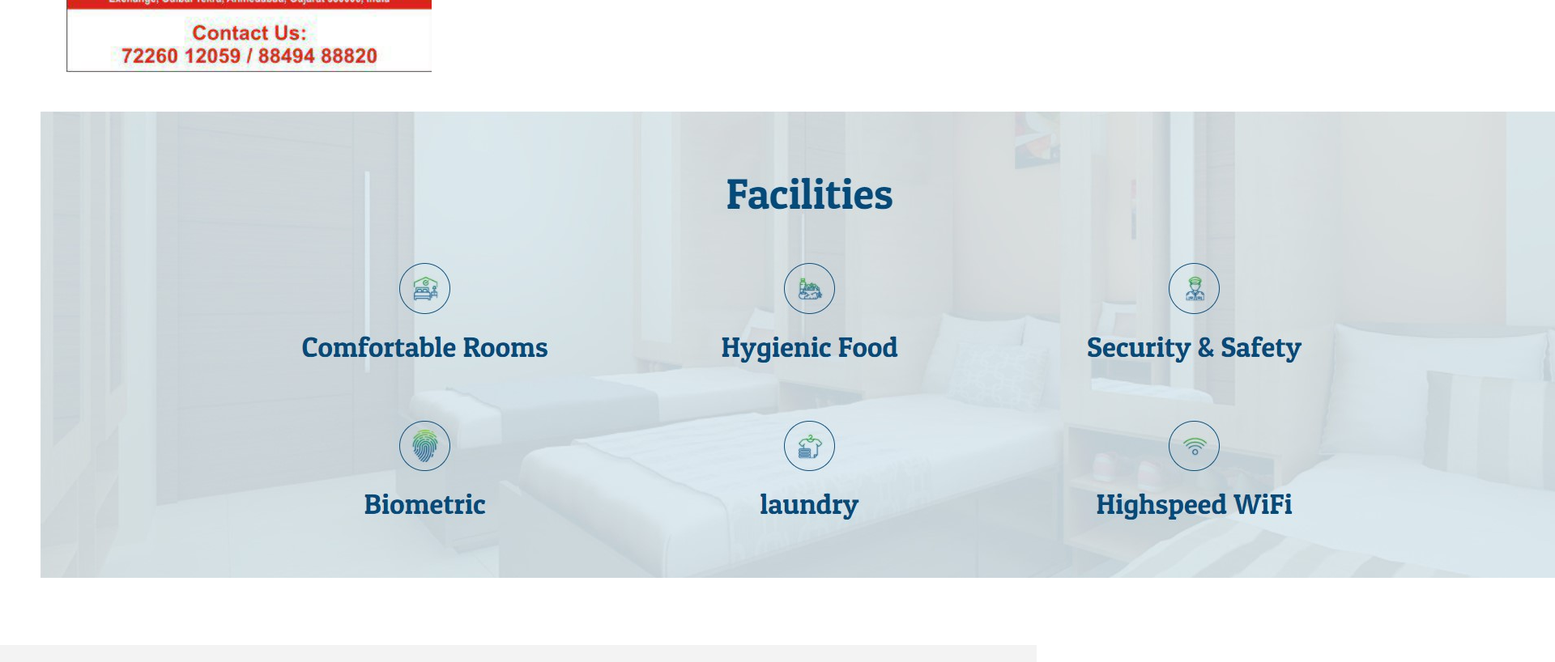
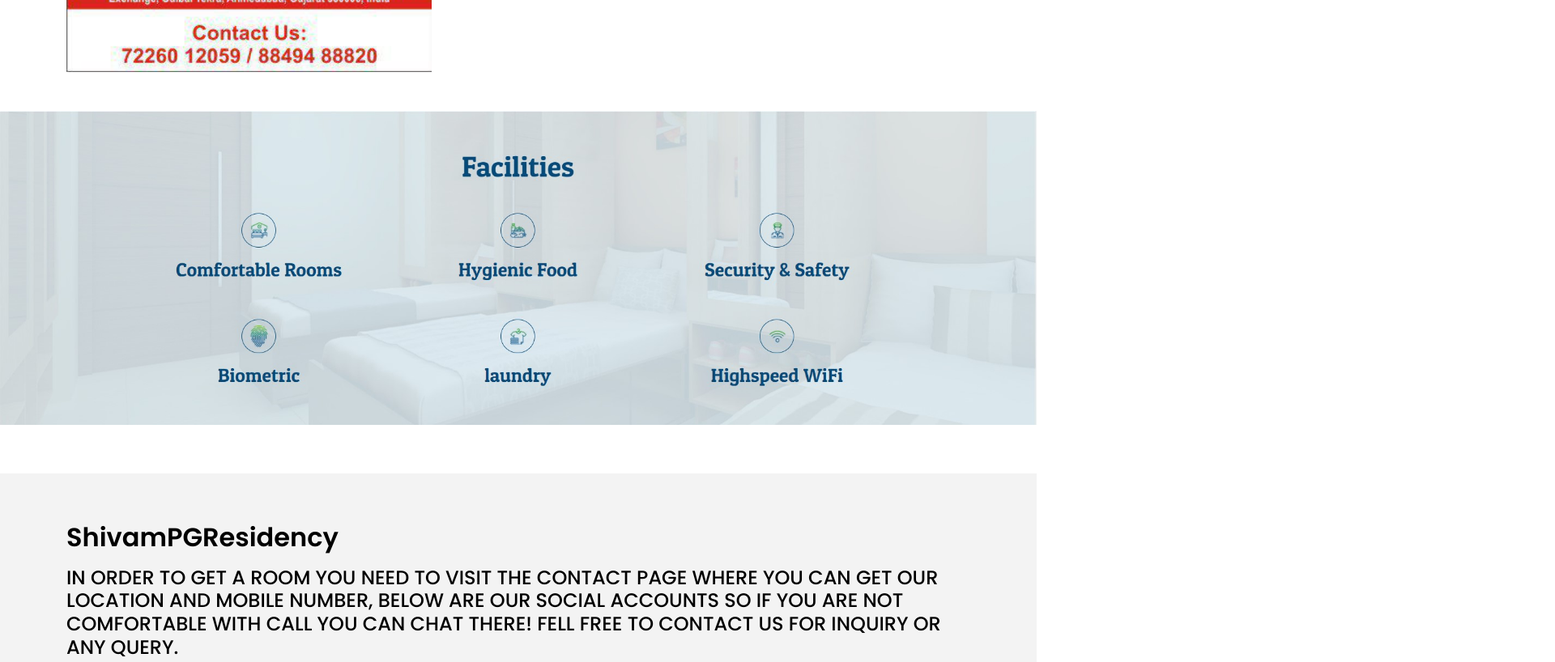
Before and after one commit to PATHANAZAMKHAN/Netflix-clone, a plain HTML site: page services.html in a window 1280 px wide. Shown: the part 1880-2698 px from the top of the page at 81% size, 1920 px wide, since content can reach past the window. Drawn offline with Linux system fonts and the light colour scheme.

Commit message:
final-commit

```diff
--- a/services.html
+++ b/services.html
@@ -147,9 +147,11 @@
 
 
   </main><!-- End #main -->
-  <div style="text-align: center; height: 600px; width: 2000px; margin: auto;">
-    <img src="assets/img/facilities.jpg" alt="error loading">
+
+  <div>
+    <img src="assets/img/facilities.jpg" alt="error loading" height="100%" width="100%">
   </div>
+
   <!-- ======= Footer ======= -->
   <section class="section-footer">
     <div class="container">
```
Also changed, not shown: contact.html (+1 -1 lines).
